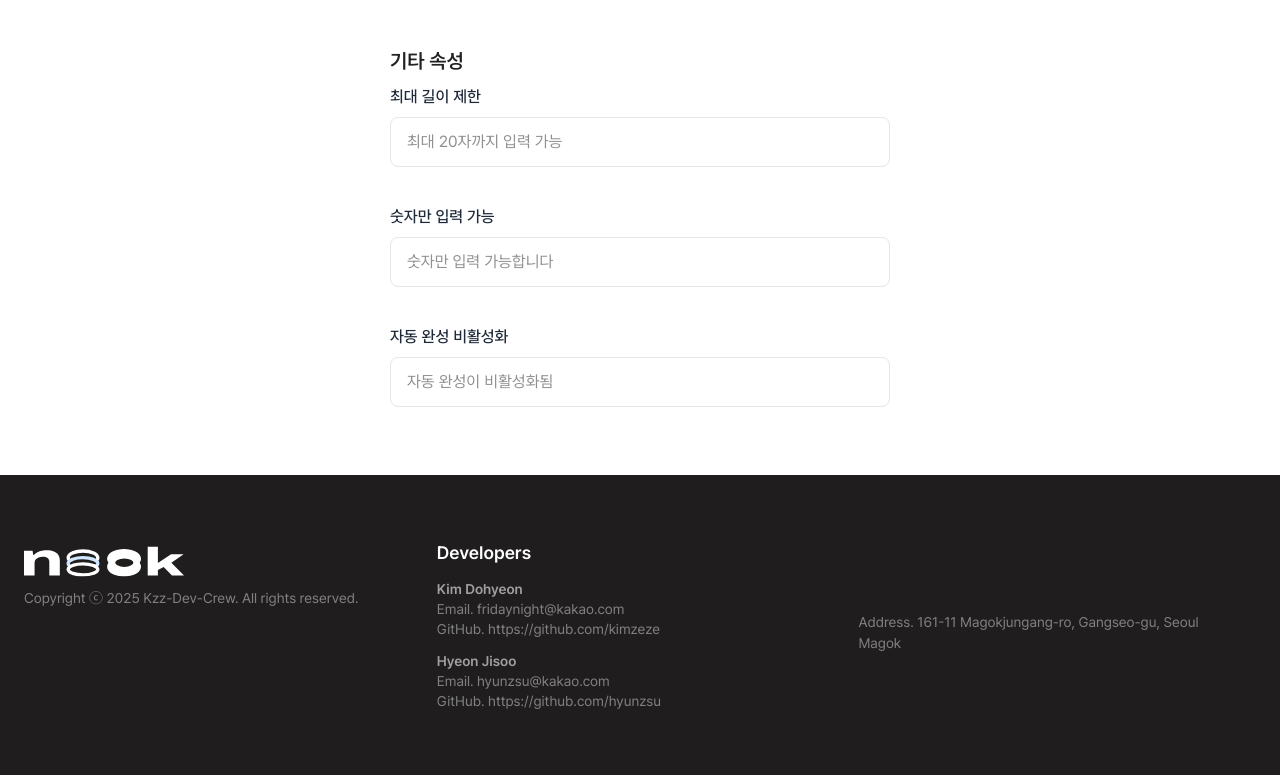
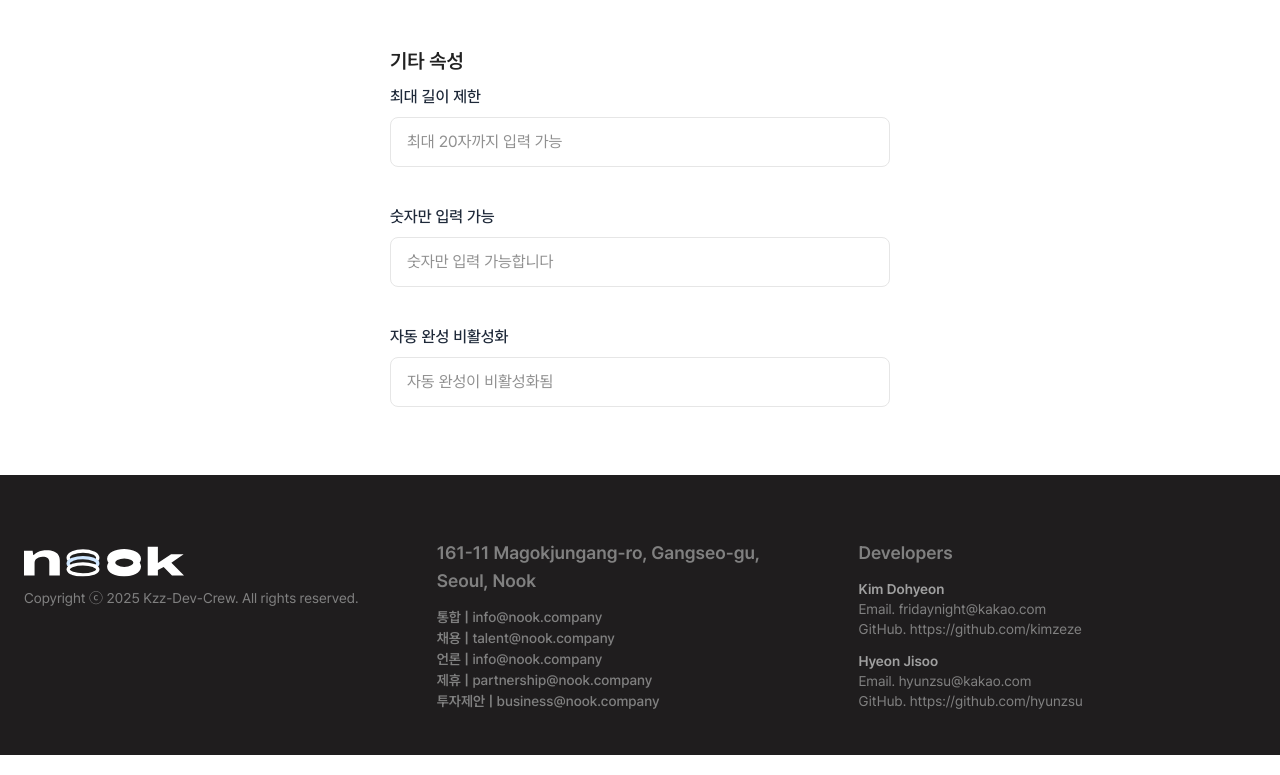
Before and after one commit to gf-dev-crew/ticket, a Next.js app: page / in a window 1280 px wide. Shown: the part 2164-2939 px from the top of the page. Built offline with nearby package versions, Linux system fonts and the light colour scheme.

Commit message:
design: 푸터 높이 조정 및 주소 정보 추가

```diff
--- a/src/shared/layout/Footer/Footer.tsx
+++ b/src/shared/layout/Footer/Footer.tsx
@@ -2,17 +2,45 @@ import Logo from '@/shared/assets/logo_white.svg';
 
 export default function Footer() {
   return (
-    <footer className='pt-6xl pb-4xl flex h-[300px] w-full items-center justify-center bg-[#1f1d1e] text-gray-400'>
+    <footer className='pt-6xl pb-4xl flex h-[280px] w-full items-center justify-center bg-[#1f1d1e] text-gray-400'>
       <div className='max-w-contents px-xl mx-auto flex h-full w-full flex-row justify-between'>
+        {/* Logo & Copyright */}
         <div className='flex h-full w-full flex-col'>
           <Logo className='h-[45px] w-[160px] object-contain' alt='Nook Brand Logo' />
           <p className='mt-2xs'>Copyright ⓒ 2025 Kzz-Dev-Crew. All rights reserved.</p>
         </div>
+        {/* Address */}
+        <div className='px-xl mx-auto flex h-full w-full font-medium'>
+          <span>
+            <p className='mb-sm text-lg font-semibold'>
+              <span>161-11 Magokjungang-ro, Gangseo-gu, Seoul, Nook</span>
+            </p>
+            <p>
+              <span className='font-semibold'>통합 | </span>
+              <span>info@nook.company</span>
+            </p>
+            <p>
+              <span className='font-semibold'>채용 | </span>
+              <span>talent@nook.company</span>
+            </p>{' '}
+            <p>
+              <span className='font-semibold'>언론 | </span>
+              <span>info@nook.company</span>
+            </p>{' '}
+            <p>
+              <span className='font-semibold'>제휴 | </span>
+              <span>partnership@nook.company</span>
+            </p>
+            <p>
+              <span className='font-semibold'>투자제안 | </span>
+              <span>business@nook.company</span>
+            </p>
+          </span>
+        </div>
+        {/* Developers */}
         <div className='px-xl mx-auto flex h-full w-full'>
           <p className='flex w-full flex-col'>
-            <span className='mb-sm flex justify-start text-lg font-semibold text-white'>
-              Developers
-            </span>
+            <span className='mb-sm flex justify-start text-lg font-semibold'>Developers</span>
             <span className='text-sm font-semibold text-gray-300'>Kim Dohyeon</span>
             <span className='text-sm'>Email. fridaynight@kakao.com</span>
             <span className='text-sm'>GitHub. https://github.com/kimzeze</span>
@@ -21,14 +49,6 @@ export default function Footer() {
             <span className='text-sm'>GitHub. https://github.com/hyunzsu</span>
           </p>
         </div>
-        <div className='px-xl mx-auto flex h-full w-full items-center justify-between'>
-          <span>
-            <p>
-              <span>Address. </span>
-              <span>161-11 Magokjungang-ro, Gangseo-gu, Seoul Magok</span>
-            </p>
-          </span>
-        </div>
       </div>
     </footer>
   );
```
